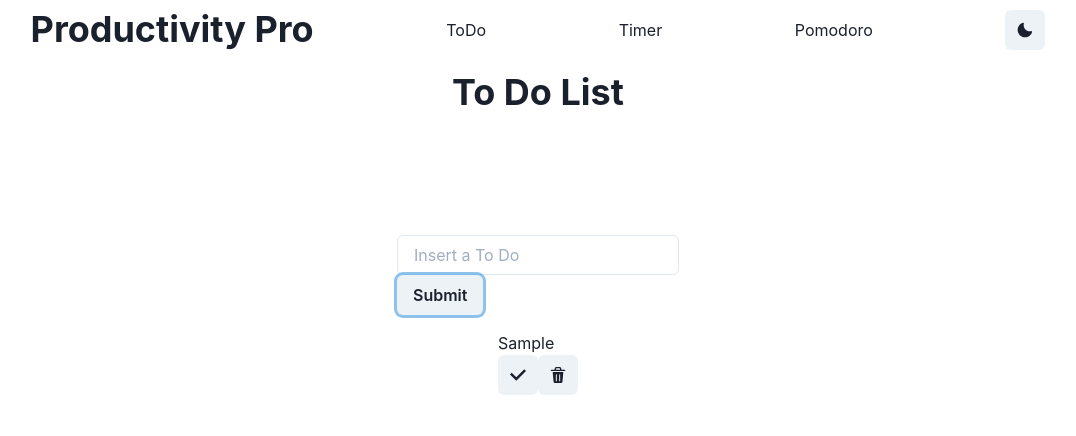
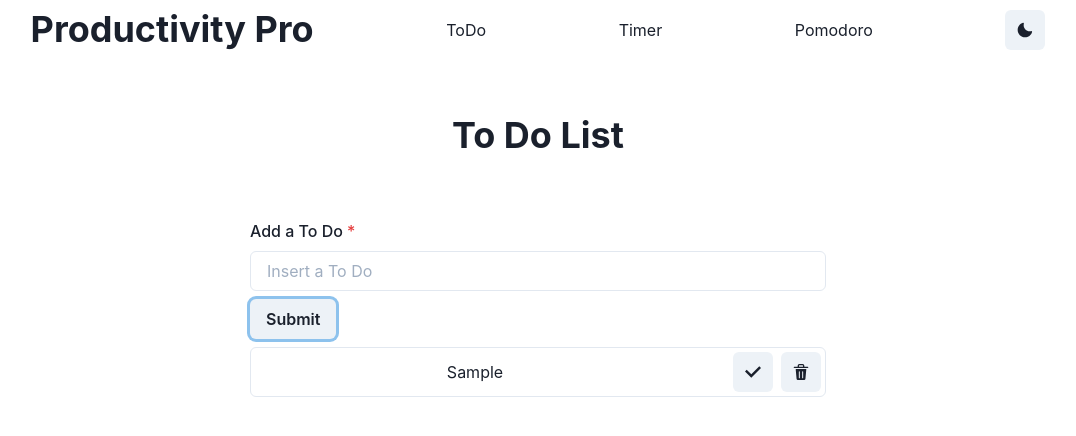
Before and after one commit to AlexandroM1234/ProductivityPro, a React (Create React App) app in the folder client/: page / in a window 1280 px wide. Both pictures are taken after typing "Sample" into the empty fields and a click on the button "Submit". Shown: the top 436 px of the page, without its empty margins (102-1178 px from the left). Built offline with nearby package versions, Linux system fonts and the light colour scheme.

Commit message:
styled to do list and cards and added label to input

```diff
--- a/client/src/Components/ToDo/ToDo.jsx
+++ b/client/src/Components/ToDo/ToDo.jsx
@@ -5,6 +5,7 @@ import {
   Input,
   Button,
   FormControl,
+  FormLabel,
 } from "@chakra-ui/react";
 import React, { useState } from "react";
 import ToDoList from "./ToDoList";
@@ -58,7 +59,7 @@ const ToDo = () => {
   return (
     <Box w={"100%"} h={"100%"}>
       {/* Heading Section  */}
-      <Flex justifyContent={"center"} margin={5} h={32}>
+      <Flex alignItems={"center"} justifyContent={"center"} margin={5} h={32}>
         <Heading size={"xl"}>To Do List</Heading>
       </Flex>
       {/* Main Content Container */}
@@ -68,18 +69,20 @@ const ToDo = () => {
         alignItems={"center"}
       >
         {/* Form Container  */}
-        <Flex margin={4}>
+        <Flex>
           <form onSubmit={handleSubmit}>
             <FormControl isRequired>
+              <FormLabel>Add a To Do</FormLabel>
               <Input
                 name="task"
                 value={toDo}
                 onChange={handleChange}
                 placeholder="Insert a To Do"
+                w={"xl"}
               />
             </FormControl>
 
-            <Button className="submit" type="submit">
+            <Button className="submit" type="submit" marginTop={2}>
               Submit
             </Button>
           </form>
--- a/client/src/Components/ToDo/ToDoCard.jsx
+++ b/client/src/Components/ToDo/ToDoCard.jsx
@@ -1,18 +1,32 @@
-import { Box, IconButton, Text } from "@chakra-ui/react";
+import { Box, Flex, IconButton, Text } from "@chakra-ui/react";
 import { CheckIcon, DeleteIcon } from "@chakra-ui/icons";
 import React from "react";
 
 const ToDoCard = ({ toDo, completed, deleteToDo }) => {
   return (
-    <Box className="toDoCard">
+    <Flex
+      className="toDoCard"
+      w={"xl"}
+      margin={"2"}
+      justifyContent={"space-between"}
+      alignItems={"center"}
+      border={"1px"}
+      borderColor={"inherit"}
+      borderRadius={"var(--chakra-radii-md)"}
+    >
+      <Box width={"md"} height={"max-content"}>
         <Text
           className="toDoText"
+          textAlign={"center"}
           textDecorationLine={toDo.completed === true ? "line-through" : ""}
         >
           {toDo.task}
         </Text>
+      </Box>
+      <Box>
         <IconButton
           className="completeButton"
+          margin={"1"}
           aria-label="Mark To Do Completed"
           icon={<CheckIcon />}
           onClick={() => {
@@ -21,6 +35,7 @@ const ToDoCard = ({ toDo, completed, deleteToDo }) => {
         />
         <IconButton
           className="deleteButton"
+          margin={"1"}
           aria-label="Delete To Do"
           icon={<DeleteIcon />}
           onClick={() => {
@@ -28,6 +43,7 @@ const ToDoCard = ({ toDo, completed, deleteToDo }) => {
           }}
         />
       </Box>
+    </Flex>
   );
 };
 
```
Lines whose indentation alone changed are shown as unchanged.
